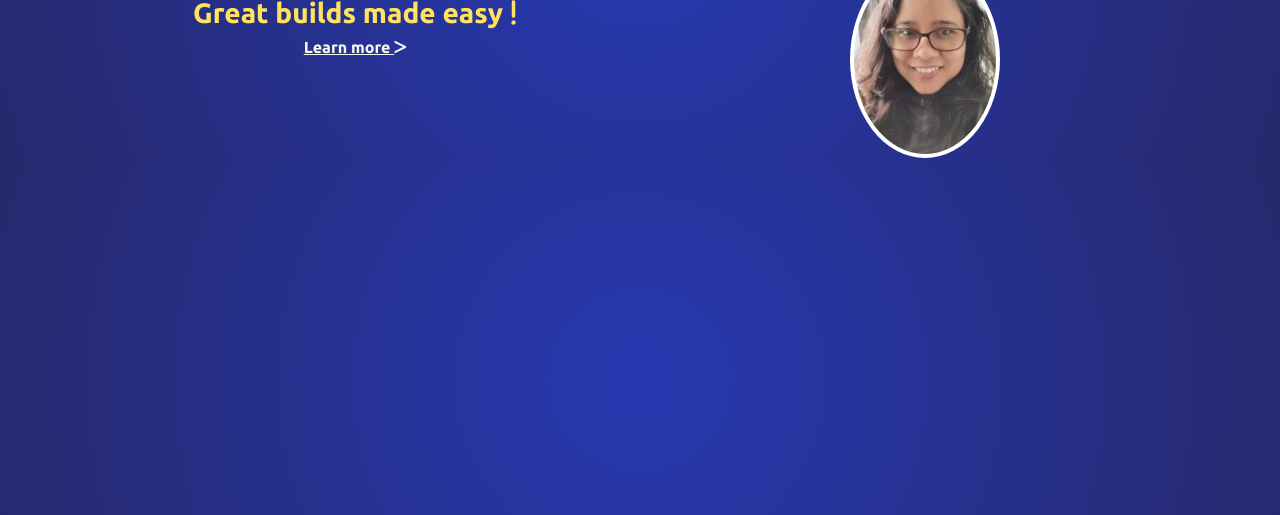
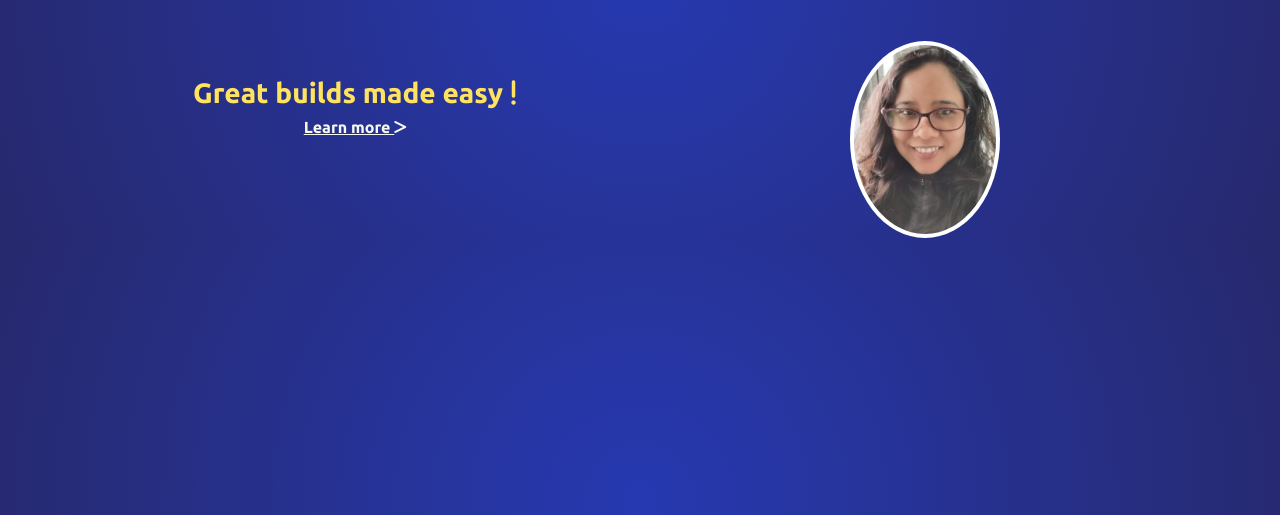
Before and after one commit to iamaphinca/My-Portfolio, a plain HTML site: page index.html in a window 1280 px wide. Shown: the part 285-800 px from the top of the page. Drawn offline with nearby package versions, Linux system fonts and the light colour scheme.

Commit message:
Integrated media queries in CSS

```diff
--- a/sytles/myportfolio.css
+++ b/sytles/myportfolio.css
@@ -42,3 +42,8 @@ img{
 .tag-line{
     padding: 30px 10px;
 }
+@media(min-width:900px){
+    body{
+        margin-top: 150px;
+    }
+}
```
